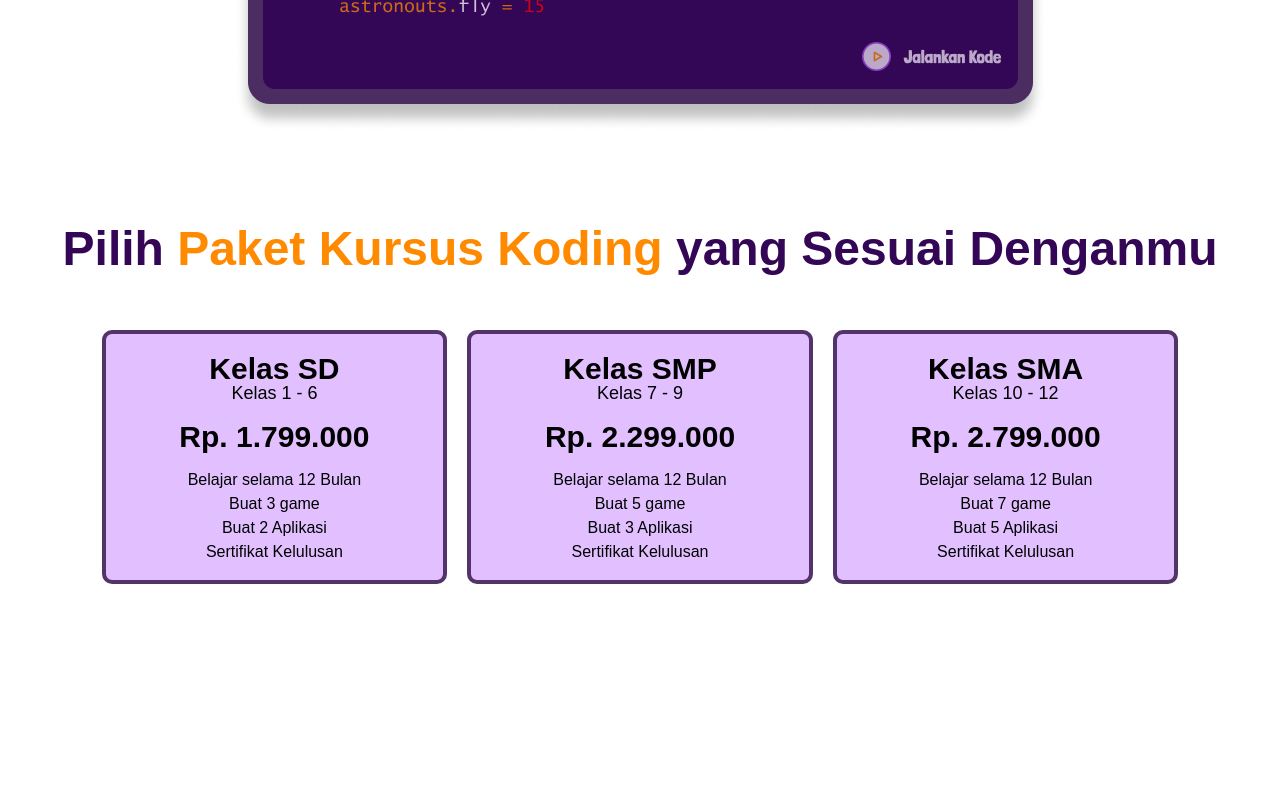
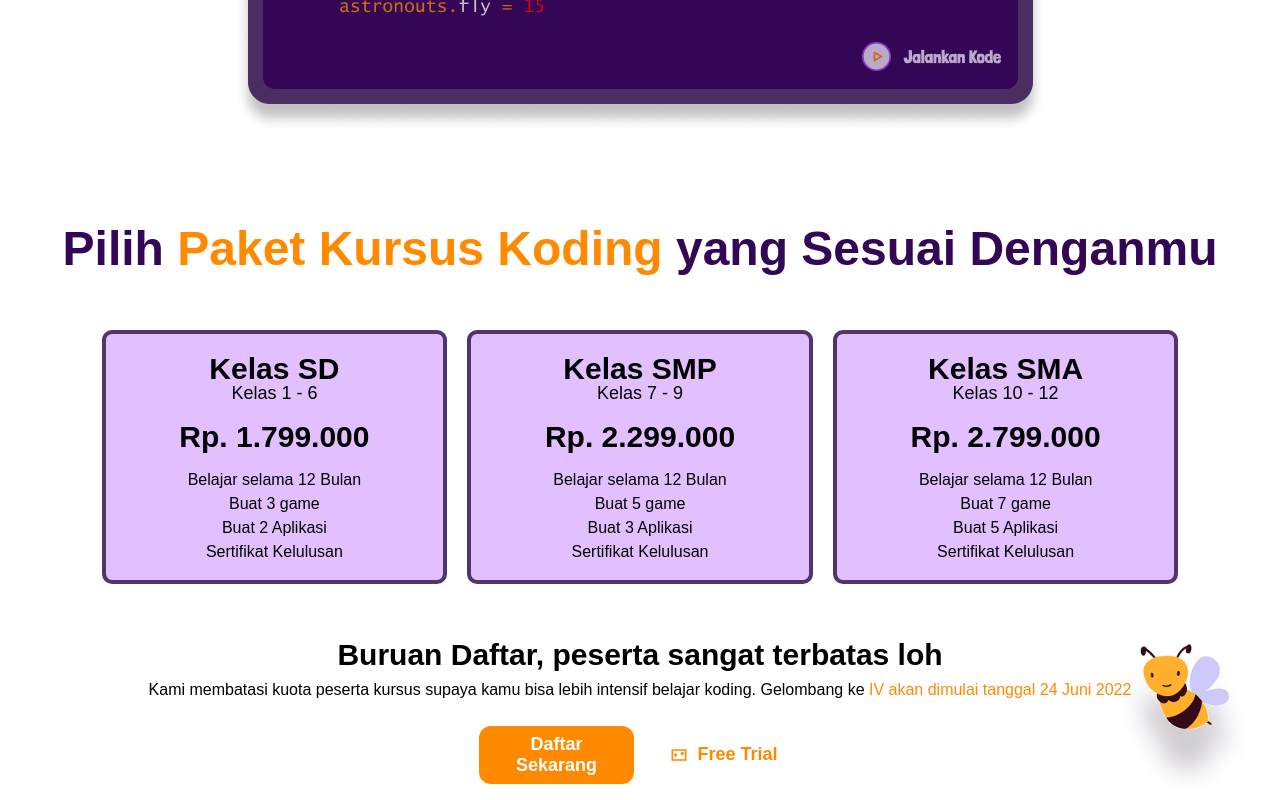
Before and after one commit to ErfanKashef/kids-Course, a plain HTML site: page index.html in a window 1280 px wide. Shown: the part 1698-2498 px from the top of the page. Before the commit the page ends 2322 px from the top, so only its background shows below. Drawn offline with Linux system fonts and the light colour scheme.

Commit message:
feat: add footer section

```diff
--- a/index.html
+++ b/index.html
@@ -269,6 +269,35 @@
         </div>
       </div>
     </section>
+    <!-- Footer -->
+    <footer class="custom-footer">
+      <p class="footer-title">Buruan Daftar, peserta sangat terbatas loh</p>
+
+      <p class="footer-subtitle">
+        Kami membatasi kuota peserta kursus supaya kamu bisa lebih intensif
+        belajar koding. Gelombang ke
+        <span class="highlight">IV akan dimulai tanggal 24 Juni 2022</span>
+      </p>
+
+      <img src="/img/zanbor.png" alt="bee" class="bee-image" />
+
+      <div class="footer-buttons">
+        <button class="btn-primary">Daftar Sekarang</button>
+        <button class="btn-secondary">
+          <svg
+            xmlns="http://www.w3.org/2000/svg"
+            class="icon"
+            fill="none"
+            viewBox="0 0 24 24"
+            stroke="currentColor"
+            stroke-width="2"
+          >
+            <path d="M6 12h4m-2-2v4m6-4h4m-2-2v4M4 6h16v12H4z" />
+          </svg>
+          Free Trial
+        </button>
+      </div>
+    </footer>
 
     <script>
       const menuToggle = document.getElementById("menu-toggle");
--- a/style/style.css
+++ b/style/style.css
@@ -631,3 +631,98 @@ body {
     width: 24%;
   }
 }
+/* --------------- footer --------------- */
+.custom-footer {
+  display: flex;
+  flex-direction: column;
+  justify-content: center;
+  align-items: center;
+  position: relative;
+  gap: 12px;
+  padding: 16px;
+  text-align: center;
+}
+
+.footer-title {
+  font-size: 1.875rem;
+  font-weight: 800;
+}
+
+.footer-subtitle {
+  font-size: 1rem;
+  font-weight: 400;
+}
+
+.highlight {
+  color: #ff8a00;
+}
+
+.bee-image {
+  position: absolute;
+  bottom: 0;
+  right: 20px;
+  display: none;
+  height: auto;
+}
+
+@media (min-width: 768px) {
+  .bee-image {
+    display: block;
+    width: 100px;
+  }
+}
+
+@media (min-width: 1024px) {
+  .bee-image {
+    width: 150px;
+  }
+}
+
+.footer-buttons {
+  display: flex;
+  flex-direction: column;
+  gap: 12px;
+  align-items: center;
+  width: 100%;
+  margin-top: 16px;
+}
+
+@media (min-width: 640px) {
+  .footer-buttons {
+    flex-direction: row;
+    width: auto;
+  }
+}
+
+.btn-primary {
+  background: #ff8a00;
+  color: white;
+  border: none;
+  border-radius: 12px;
+  padding: 8px 16px;
+  font-size: 1.125rem;
+  font-weight: 600;
+  cursor: pointer;
+  width: 100%;
+}
+
+.btn-secondary {
+  background: white;
+  color: #ff8a00;
+  border: none;
+  border-radius: 12px;
+  padding: 8px 16px;
+  font-size: 1.125rem;
+  font-weight: 600;
+  cursor: pointer;
+  display: flex;
+  gap: 8px;
+  justify-content: center;
+  align-items: center;
+  width: 100%;
+}
+
+.icon {
+  width: 20px;
+  height: 20px;
+}
```
